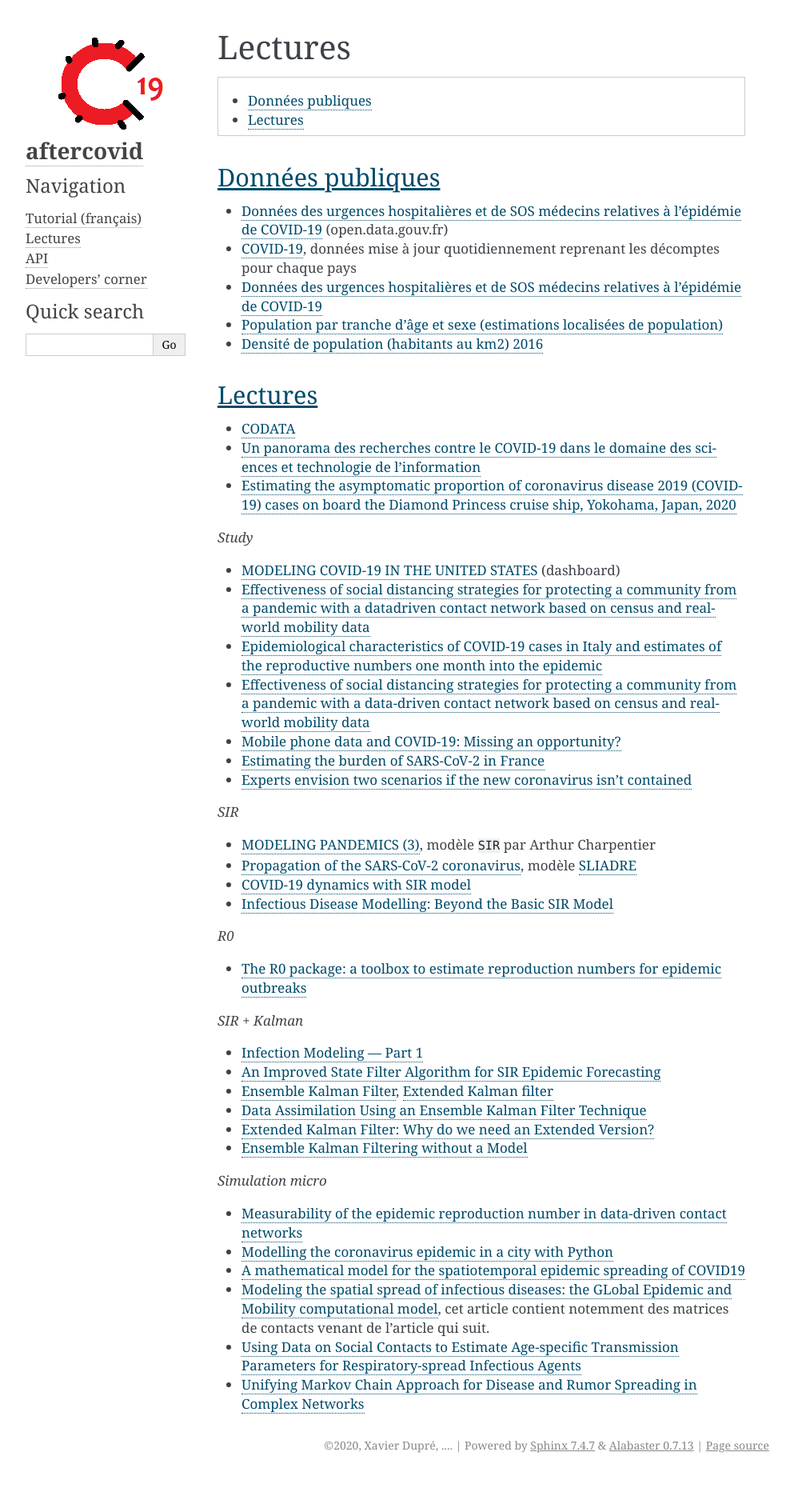
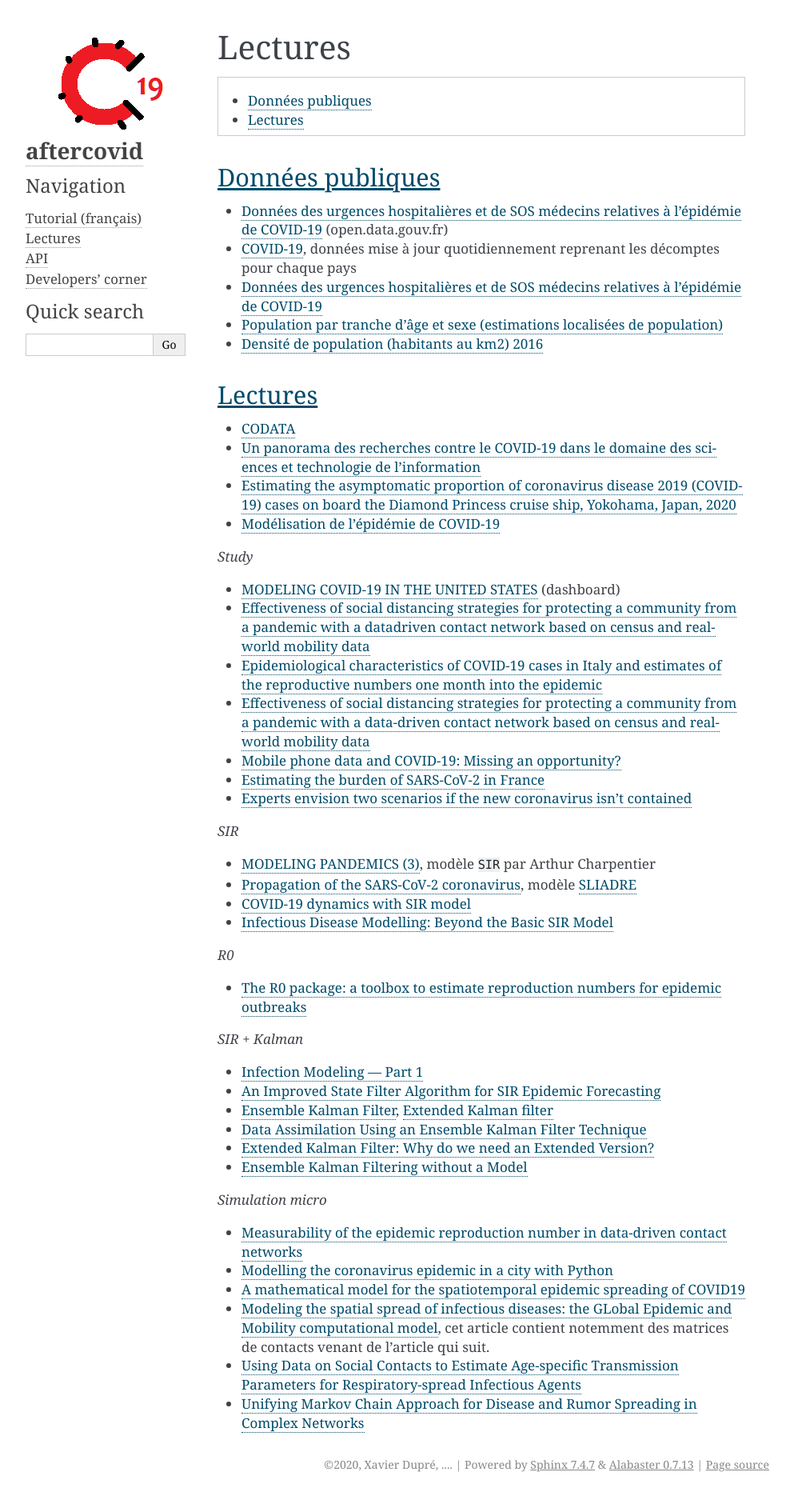
Before and after one commit to sdpython/aftercovid, a Sphinx documentation site: the page built from doc/readings.rst, in a window 1280 px wide. Shown: the whole page at 80% size, without its empty margins (148-1141 px from the left). Built offline with Sphinx 7.4.7, drawn with Linux system fonts in a browser that asks for light colours; pages that are not in the unit, such as notebooks, are missing from menus; cross-references to code outside the pages are shown as plain code; before the commit the page ends 1846 px from its top, so only the background shows below that.

Commit message:
documentation

```diff
--- a/doc/conf.py
+++ b/doc/conf.py
@@ -109,6 +109,7 @@ epkg_dictionary = {
     'python': 'https://www.python.org/',
     'SEIR': 'http://www.public.asu.edu/~hnesse/classes/seir.html',
     'SEIHFR': 'https://freakonometrics.hypotheses.org/60514',
-    'SIR': 'https://fr.wikipedia.org/wiki/Mod%C3%A8les_compartimentaux_en_%C3%A9pid%C3%A9miologie',
+    'SIR': ('https://fr.wikipedia.org/wiki/Mod%C3%A8les_compartimentaux_en'
+            '_%C3%A9pid%C3%A9miologie'),
     'sphinx-gallery': 'https://github.com/sphinx-gallery/sphinx-gallery',
 }
--- a/doc/readings.rst
+++ b/doc/readings.rst
@@ -29,6 +29,8 @@ Lectures
   <https://github.com/StephaneCanu/covid_AI_resources/blob/master/GDR_ISIS_Covid_IA_2.pdf>`_
 * `Estimating the asymptomatic proportion of coronavirus disease 2019 (COVID-19) cases on board the Diamond Princess cruise ship, Yokohama, Japan, 2020
   <https://www.eurosurveillance.org/content/10.2807/1560-7917.ES.2020.25.10.2000180>`_
+* `Modélisation de l'épidémie de COVID-19
+  <http://covid-ete.ouvaton.org/>`_
 
 *Study*
 
```
